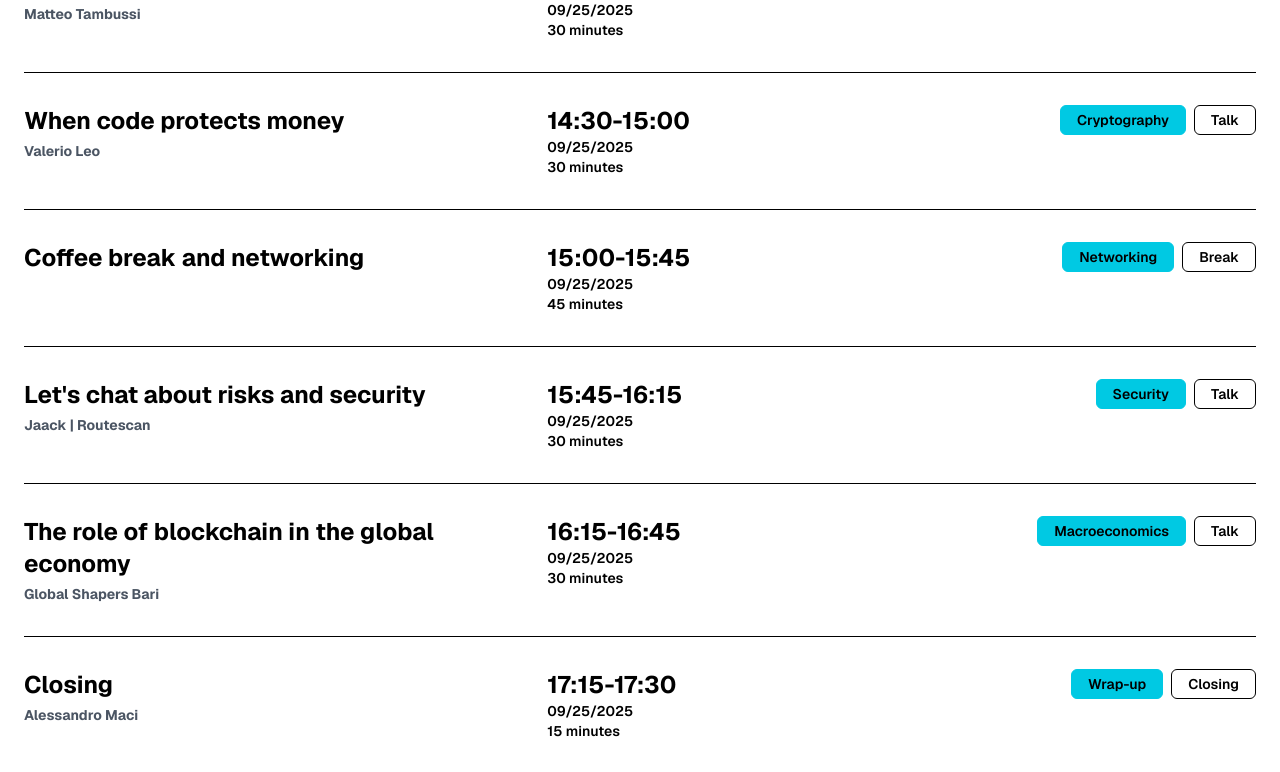
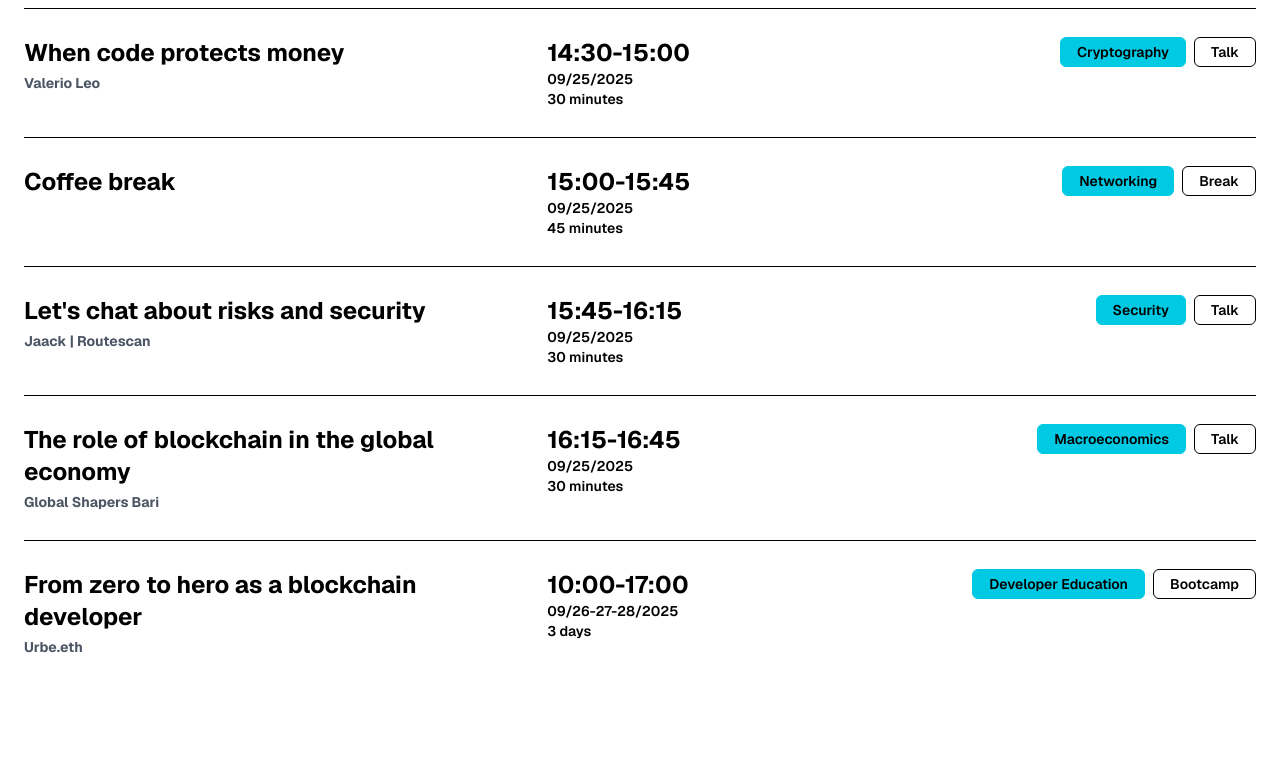
Before and after one commit to alessandromaci/ethbari, a React (Vite) app: page / in a window 1280 px wide. Shown: the part 4881-5653 px from the top of the page. Built offline with nearby package versions, Linux system fonts and the light colour scheme; a web font is replaced by a local one.

Commit message:
update website

```diff
--- a/public/locales/it/translation.json
+++ b/public/locales/it/translation.json
@@ -76,7 +76,7 @@
   "agenda.event3.track": "Traccia Alpha",
   "agenda.event4.title": "Panel: NFT e il Metaverso",
   "agenda.event4.track": "Traccia Beta",
-  "zeroToHero.title": "Da zero a hero nello sviluppo blockchain",
+  "zeroToHero.title": "Da zero a hero come blockchain developer",
   "zeroToHero.author": "da Urbe.ETH",
 
   "zeroToHero.description": "Diventa un blockchain developer con Urbe Campus",
--- a/src/components/AgendaSection.tsx
+++ b/src/components/AgendaSection.tsx
@@ -42,7 +42,11 @@ const AgendaItem: React.FC<{ event: AgendaEvent, border: boolean }> = ({ event,
   const { t } = useTranslation();
   const { i18n } = useTranslation();
   return (
-    <div className={`py-8 ${border ? 'border-b border-black' : ''} grid grid-cols-1 md:grid-cols-12 md:items-start gap-4 md:gap-6`}>
+    <div
+      className={`py-7 ${
+        border ? "border-b border-black" : ""
+      } grid grid-cols-1 md:grid-cols-12 md:items-start gap-4 md:gap-6`}
+    >
       {/* Info Evento (occupa più spazio) */}
       <div className="md:col-span-5">
         <h3 className="text-black font-bold text-2xl mb-1 font-geist">{event.title[i18n.language]}</h3>
--- a/src/data/agenda.json
+++ b/src/data/agenda.json
@@ -226,8 +226,8 @@
   },
   {
     "title": {
-      "it": "Coffee break e networking",
-      "en": "Coffee break and networking"
+      "it": "Coffee break",
+      "en": "Coffee break"
     },
     "speaker": "",
     "time": "15:00-15:45",
@@ -301,31 +301,6 @@
   },
   {
     "title": {
-      "it": "Chiusura",
-      "en": "Closing"
-    },
-    "speaker": "Alessandro Maci",
-    "time": "17:15-17:30",
-    "duration": {
-      "it": "15 minuti",
-      "en": "15 minutes"
-    },
-    "days": {
-      "it": "25/09/2025",
-      "en": "09/25/2025"
-    },
-    "track": {
-      "it": ["Closing"],
-      "en": ["Closing"]
-    },
-    "topic": {
-      "it": ["Wrap-up"],
-      "en": ["Wrap-up"]
-    },
-    "location": "Main Hall"
-  },
-  {
-    "title": {
       "it": "Da zero a hero come blockchain developer",
       "en": "From zero to hero as a blockchain developer"
     },
@@ -336,8 +311,8 @@
       "en": "3 days"
     },
     "days": {
-      "it": "26/09/2025",
-      "en": "09/26/2025"
+      "it": "26-27-28/09/2025",
+      "en": "09/26-27-28/2025"
     },
     "track": {
       "it": ["Bootcamp"],
```
